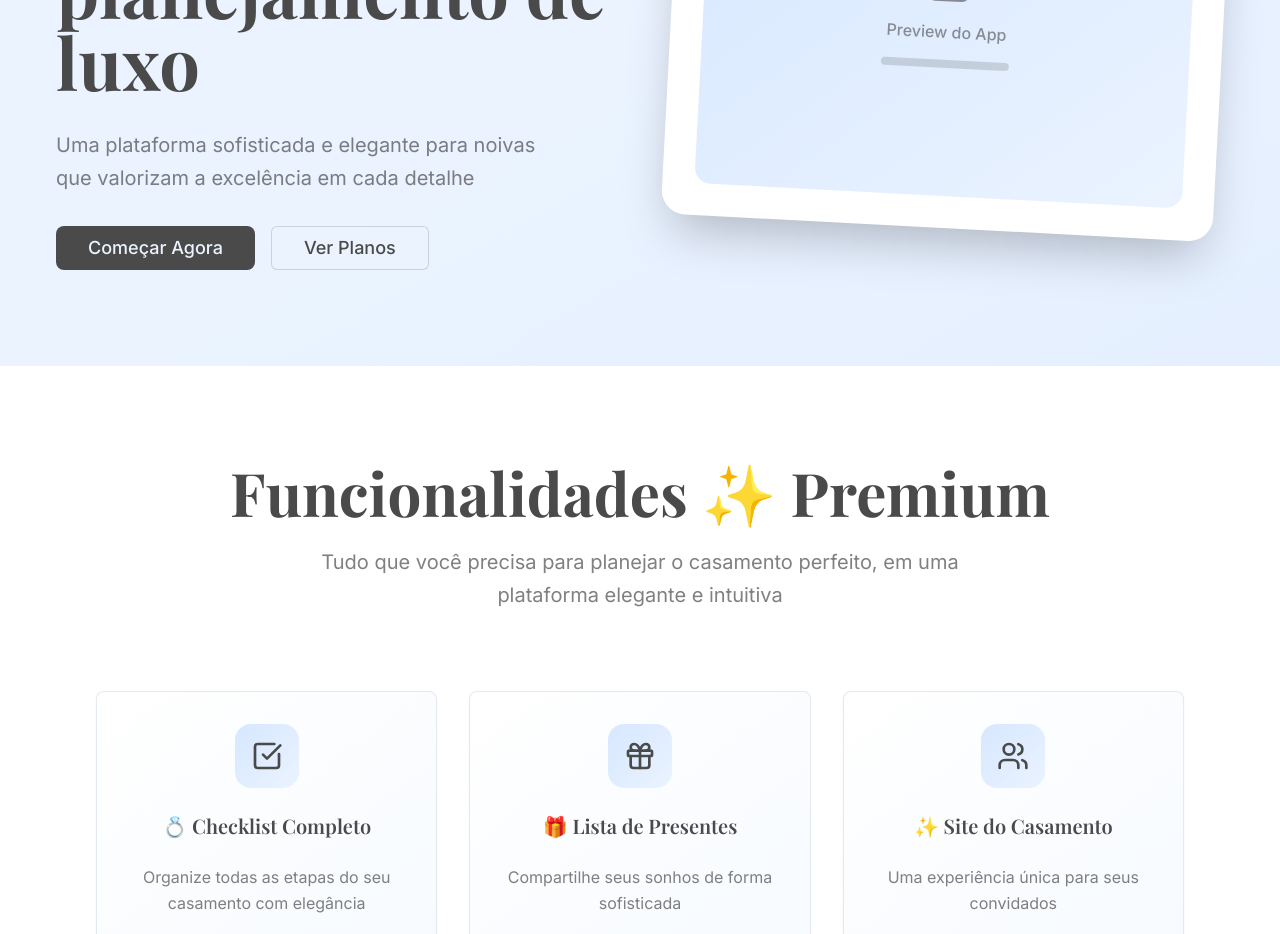
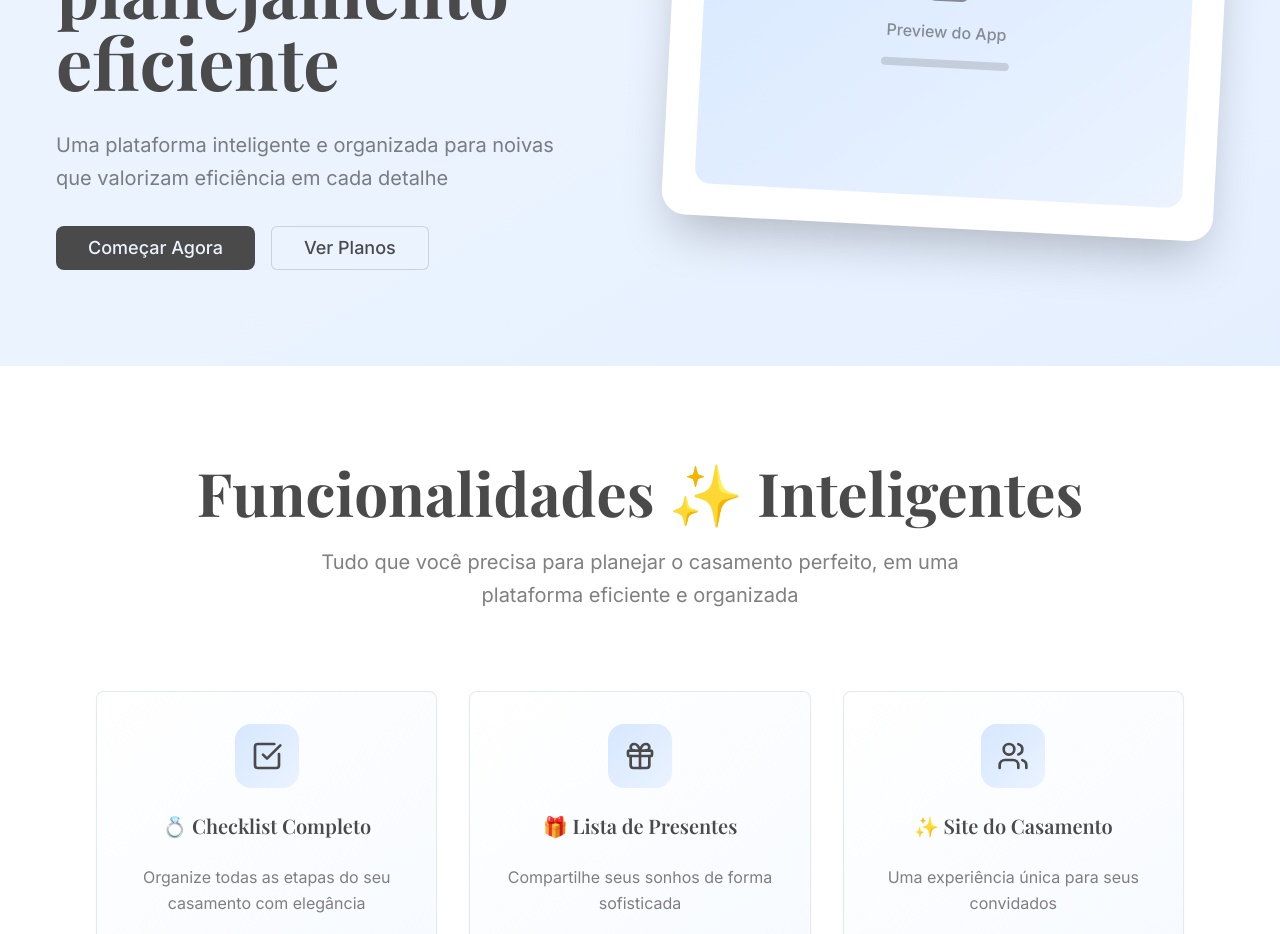
Before and after one commit to alanagastaldi/our-story-central, a React (Vite) app: page / in a window 1280 px wide. Shown: the part 440-1374 px from the top of the page. Built offline with nearby package versions, Linux system fonts and the light colour scheme.

Commit message:
Ajustar tema para planejamento
Ajusta o tema da página inicial para "planejamento eficiente" em vez de "luxo", alterando o plano de fundo e a tipografia.

```diff
--- a/src/pages/Index.tsx
+++ b/src/pages/Index.tsx
@@ -127,10 +127,10 @@ const Index = () => {
           <div className="grid lg:grid-cols-2 gap-16 items-center">
             <div className="space-y-8">
               <h1 className="text-5xl lg:text-7xl font-serif font-bold text-foreground leading-tight">
-                O casamento dos seus <span className="italic text-foreground/80">sonhos</span> merece planejamento de luxo
+                O casamento dos seus <span className="italic text-foreground/80">sonhos</span> merece planejamento eficiente
               </h1>
               <p className="text-xl text-foreground/70 leading-relaxed max-w-lg">
-                Uma plataforma sofisticada e elegante para noivas que valorizam a excelência em cada detalhe
+                Uma plataforma inteligente e organizada para noivas que valorizam eficiência em cada detalhe
               </p>
               <div className="flex flex-col sm:flex-row gap-4">
                 <Link to="/formulario-pos-pagamento">
@@ -163,10 +163,10 @@ const Index = () => {
         <div className="container mx-auto max-w-6xl">
           <div className="text-center mb-20">
             <h2 className="text-4xl lg:text-6xl font-serif font-bold text-foreground mb-6">
-              Funcionalidades ✨ Premium
+              Funcionalidades ✨ Inteligentes
             </h2>
             <p className="text-xl text-foreground/70 max-w-2xl mx-auto leading-relaxed">
-              Tudo que você precisa para planejar o casamento perfeito, em uma plataforma elegante e intuitiva
+              Tudo que você precisa para planejar o casamento perfeito, em uma plataforma eficiente e organizada
             </p>
           </div>
 
```
